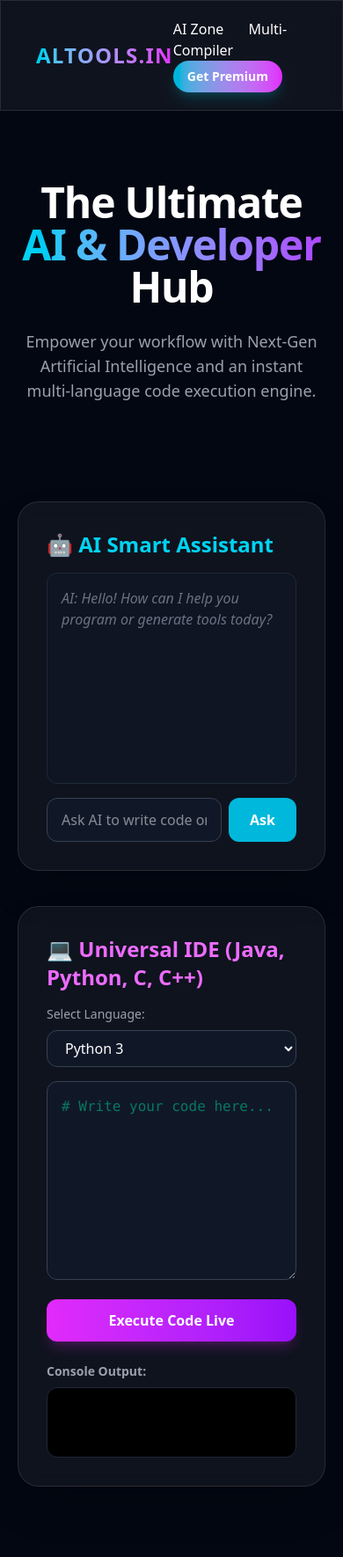
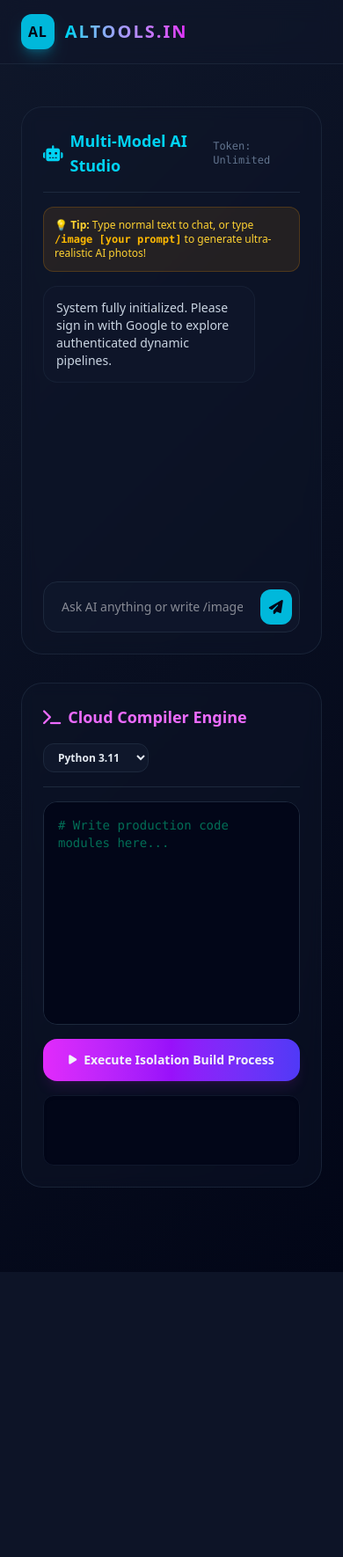
Before and after one commit to prom8218-boop/ai-tools-site, a Flask app: page / in a window 390 px wide. Shown: the whole page at 88% size. After the commit the page ends 1446 px from the top, so only its background shows below. Run offline with Flask 3, Linux system fonts and the light colour scheme; some libraries are stand-ins or nearby versions.

Commit message:
Update index.html

```diff
--- a/templates/index.html
+++ b/templates/index.html
@@ -3,75 +3,88 @@
 <head>
     <meta charset="UTF-8">
     <meta name="viewport" content="width=device-width, initial-scale=1.0">
-    <title>ALTools.in | World's Best AI & Code Platform</title>
+    <title>ALTools.in | Premium AI SaaS Dashboard</title>
     <script src="https://cdn.jsdelivr.net/npm/@tailwindcss/browser@4"></script>
+    <link rel="stylesheet" href="https://cdnjs.cloudflare.com/ajax/libs/font-awesome/6.4.0/css/all.min.css">
+    <script src="https://accounts.google.com/gsi/client" async defer></script>
     <style>
-        .glass {
-            background: rgba(255, 255, 255, 0.05);
-            backdrop-filter: blur(10px);
-            border: 1px solid rgba(255, 255, 255, 0.1);
+        .premium-gradient {
+            background: linear-gradient(135deg, #0f172a 0%, #020617 100%);
         }
     </style>
 </head>
-<body class="bg-gray-950 text-white font-sans antialiased">
+<body class="bg-slate-950 text-slate-100 font-sans premium-gradient min-h-screen flex flex-col">
 
-    <nav class="p-5 glass sticky top-0 z-50 flex justify-between items-center px-10">
-        <h1 class="text-2xl font-black tracking-wider text-transparent bg-clip-text bg-gradient-to-r from-cyan-400 to-fuchsia-500">
-            ALTOOLS.IN
-        </h1>
-        <div class="space-x-6">
-            <a href="#ai-zone" class="hover:text-cyan-400 transition">AI Zone</a>
-            <a href="#compiler" class="hover:text-fuchsia-400 transition">Multi-Compiler</a>
-            <button class="bg-gradient-to-r from-cyan-500 to-fuchsia-500 px-4 py-2 rounded-full text-sm font-bold shadow-lg shadow-cyan-500/20">Get Premium</button>
+    <nav class="border-b border-slate-800/80 bg-slate-900/60 backdrop-blur-md sticky top-0 z-50 px-6 py-4 flex justify-between items-center">
+        <div class="flex items-center gap-3">
+            <div class="bg-cyan-500 p-2 rounded-xl text-slate-950 font-black tracking-wider shadow-lg shadow-cyan-500/30">AL</div>
+            <h1 class="text-xl font-black tracking-widest text-transparent bg-clip-text bg-gradient-to-r from-cyan-400 to-fuchsia-500">ALTOOLS.IN</h1>
+        </div>
+
+        <div id="auth-area" class="flex items-center gap-4">
+            <div id="google-btn"></div>
+
+            <div id="user-profile" class="hidden flex items-center gap-3 bg-slate-900/80 border border-slate-800 px-3 py-1.5 rounded-2xl">
+                <img id="user-avatar" src="" alt="Avatar" class="w-8 h-8 rounded-full border border-cyan-500/30">
+                <span id="user-name" class="text-sm font-semibold text-slate-200"></span>
+                <button onclick="logout()" class="text-xs text-rose-400 hover:text-rose-500 font-bold ml-2"><i class="fa-solid fa-right-from-bracket"></i></button>
+            </div>
         </div>
     </nav>
 
-    <header class="text-center py-20 px-5">
-        <h2 class="text-5xl md:text-7xl font-extrabold mb-6 tracking-tight">
-            The Ultimate <span class="text-transparent bg-clip-text bg-gradient-to-r from-cyan-400 to-purple-500">AI & Developer</span> Hub
-        </h2>
-        <p class="text-gray-400 max-w-2xl mx-auto text-lg mb-8">
-            Empower your workflow with Next-Gen Artificial Intelligence and an instant multi-language code execution engine.
-        </p>
-    </header>
+    <main class="max-w-7xl mx-auto px-6 w-full grid grid-cols-1 lg:grid-cols-12 gap-8 py-12 pb-24">
 
-    <main class="max-w-7xl mx-auto px-5 grid grid-cols-1 lg:grid-cols-2 gap-10 pb-20">
+        <section class="lg:col-span-5 bg-slate-900/40 border border-slate-800/80 rounded-3xl p-6 backdrop-blur-sm flex flex-col justify-between min-h-[550px]">
+            <div>
+                <div class="flex justify-between items-center border-b border-slate-800 pb-4 mb-4">
+                    <h3 class="font-bold text-lg text-cyan-400 flex items-center gap-2"><i class="fa-solid fa-robot"></i> Multi-Model AI Studio</h3>
+                    <span class="text-xs text-slate-500 font-mono">Token: Unlimited</span>
+                </div>
 
-        <section id="ai-zone" class="glass p-8 rounded-3xl shadow-2xl">
-            <h3 class="text-2xl font-bold mb-4 text-cyan-400 flex items-center gap-2">
-                🤖 AI Smart Assistant
-            </h3>
-            <div class="mb-4 h-60 overflow-y-auto bg-gray-900/50 p-4 rounded-xl border border-gray-800" id="ai-chat-box">
-                <p class="text-gray-500 italic">AI: Hello! How can I help you program or generate tools today?</p>
+                <div class="bg-amber-500/10 border border-amber-500/20 text-amber-300 text-xs p-3 rounded-xl mb-4 font-medium">
+                    💡 <strong>Tip:</strong> Type normal text to chat, or type <code class="text-amber-400 font-bold">/image [your prompt]</code> to generate ultra-realistic AI photos!
+                </div>
+
+                <div class="h-80 overflow-y-auto space-y-4 pr-2 text-sm" id="ai-chat-box">
+                    <div class="bg-slate-900/80 p-3.5 rounded-2xl border border-slate-800/60 max-w-[85%] text-slate-300">
+                        System fully initialized. Please sign in with Google to explore authenticated dynamic pipelines.
+                    </div>
+                </div>
             </div>
-            <div class="flex gap-2">
-                <input type="text" id="ai-input" placeholder="Ask AI to write code or analyze..." class="w-full bg-gray-900 border border-gray-700 rounded-xl px-4 py-3 text-white focus:outline-none focus:border-cyan-500">
-                <button onclick="askAI()" class="bg-cyan-500 hover:bg-cyan-600 px-6 py-3 rounded-xl font-bold transition">Ask</button>
+
+            <div class="mt-4">
+                <div class="flex gap-2 p-2 bg-slate-900/90 border border-slate-800 rounded-2xl focus-within:border-cyan-500/50 transition">
+                    <input type="text" id="ai-input" placeholder="Ask AI anything or write /image..." class="w-full bg-transparent px-3 py-2 text-sm text-white focus:outline-none">
+                    <button onclick="askAI()" class="bg-cyan-500 hover:bg-cyan-600 text-slate-950 p-2.5 rounded-xl font-bold transition flex items-center justify-center w-10 h-10"><i class="fa-solid fa-paper-plane"></i></button>
+                </div>
             </div>
         </section>
 
-        <section id="compiler" class="glass p-8 rounded-3xl shadow-2xl">
-            <h3 class="text-2xl font-bold mb-4 text-fuchsia-400">
-                💻 Universal IDE (Java, Python, C, C++)
-            </h3>
-            <div class="mb-4">
-                <label class="block text-sm text-gray-400 mb-2">Select Language:</label>
-                <select id="language" class="bg-gray-900 border border-gray-700 rounded-xl px-4 py-2 text-white w-full focus:outline-none">
-                    <option value="python">Python 3</option>
-                    <option value="java">Java 17</option>
-                    <option value="cpp">C++ (GCC)</option>
-                    <option value="c">C (GCC)</option>
-                </select>
+        <section class="lg:col-span-7 bg-slate-900/40 border border-slate-800/80 rounded-3xl p-6 backdrop-blur-sm flex flex-col justify-between">
+            <div>
+                <div class="flex flex-col sm:flex-row justify-between sm:items-center gap-4 border-b border-slate-800 pb-4 mb-4">
+                    <h3 class="font-bold text-lg text-fuchsia-400 flex items-center gap-2"><i class="fa-solid fa-terminal"></i> Cloud Compiler Engine</h3>
+                    <div>
+                        <select id="language" class="bg-slate-900 border border-slate-800 rounded-xl px-3 py-1.5 text-xs font-bold text-slate-200 focus:outline-none focus:border-fuchsia-500">
+                            <option value="python">Python 3.11</option>
+                            <option value="java">Java SE 17</option>
+                            <option value="cpp">C++ (GCC 13)</option>
+                            <option value="c">C Compiler</option>
+                        </select>
+                    </div>
+                </div>
+                <div class="rounded-2xl overflow-hidden border border-slate-800">
+                    <textarea id="code-editor" rows="11" class="w-full font-mono bg-slate-950 p-4 text-emerald-400 text-sm focus:outline-none block" placeholder="# Write production code modules here..."></textarea>
+                </div>
             </div>
-            <div class="mb-4">
-                <textarea id="code-editor" rows="8" class="w-full font-mono bg-gray-900 border border-gray-700 rounded-xl p-4 text-emerald-400 focus:outline-none focus:border-fuchsia-500" placeholder="# Write your code here..."></textarea>
-            </div>
-            <button onclick="runCode()" class="w-full bg-gradient-to-r from-fuchsia-500 to-purple-600 hover:opacity-90 py-3 rounded-xl font-bold transition shadow-lg shadow-fuchsia-500/20">
-                Execute Code Live
-            </button>
-            <div class="mt-6">
-                <h4 class="text-sm font-semibold text-gray-400 mb-2">Console Output:</h4>
-                <pre id="output" class="bg-black p-4 rounded-xl border border-gray-800 font-mono text-sm text-gray-300 min-h-[80px] overflow-x-auto"></pre>
+
+            <div class="mt-4 space-y-4">
+                <button onclick="runCode()" class="w-full bg-gradient-to-r from-fuchsia-500 via-purple-600 to-indigo-600 py-3.5 rounded-2xl font-bold text-sm transition shadow-lg shadow-fuchsia-500/10 flex items-center justify-center gap-2">
+                    <i class="fa-solid fa-play text-xs"></i> Execute Isolation Build Process
+                </button>
+                <div>
+                    <pre id="output" class="bg-slate-950 p-4 rounded-xl border border-slate-900 font-mono text-xs text-slate-300 min-h-[80px] overflow-x-auto shadow-inner" placeholder="Console output will render here..."></pre>
+                </div>
             </div>
         </section>
 
```
